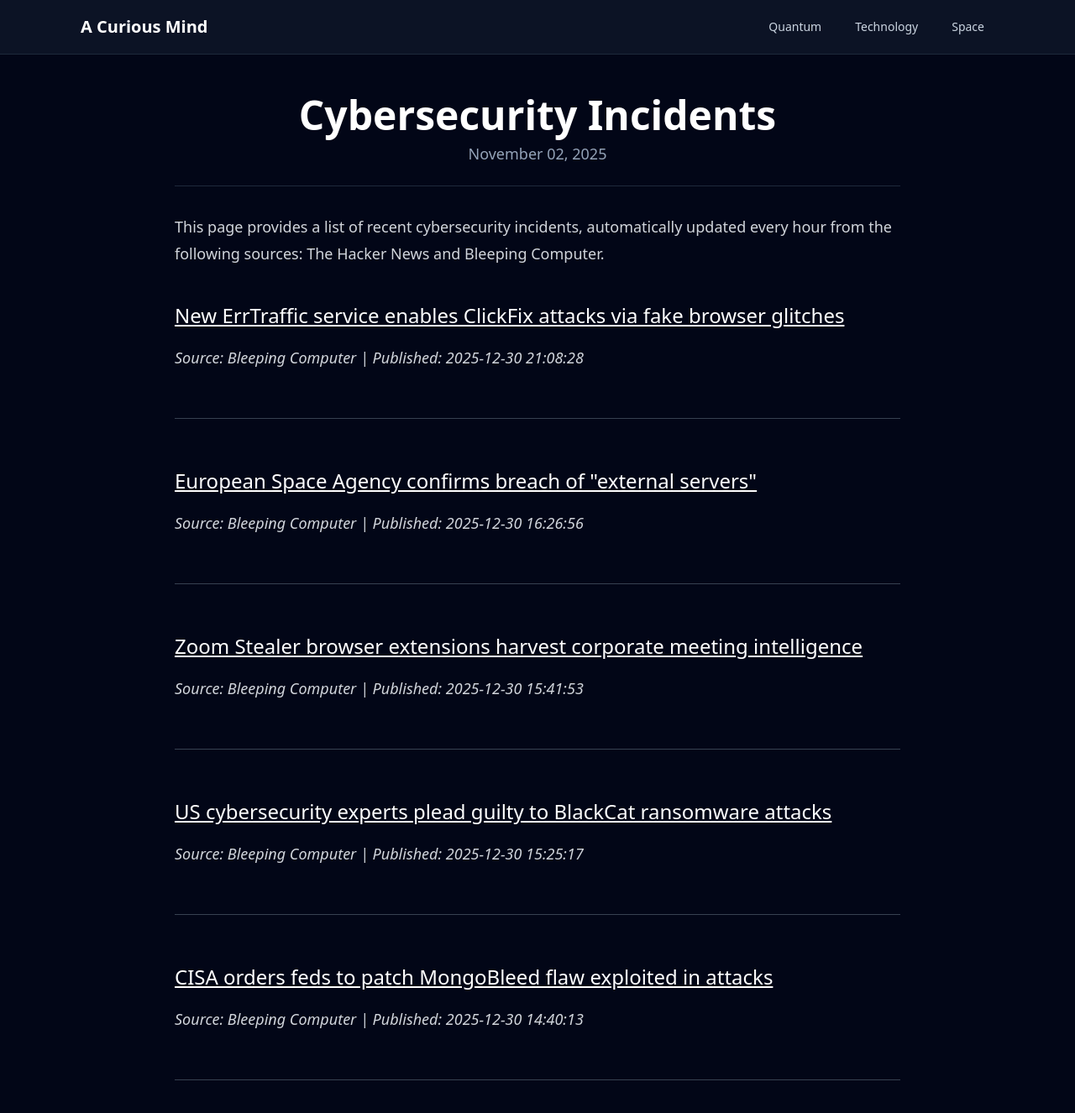
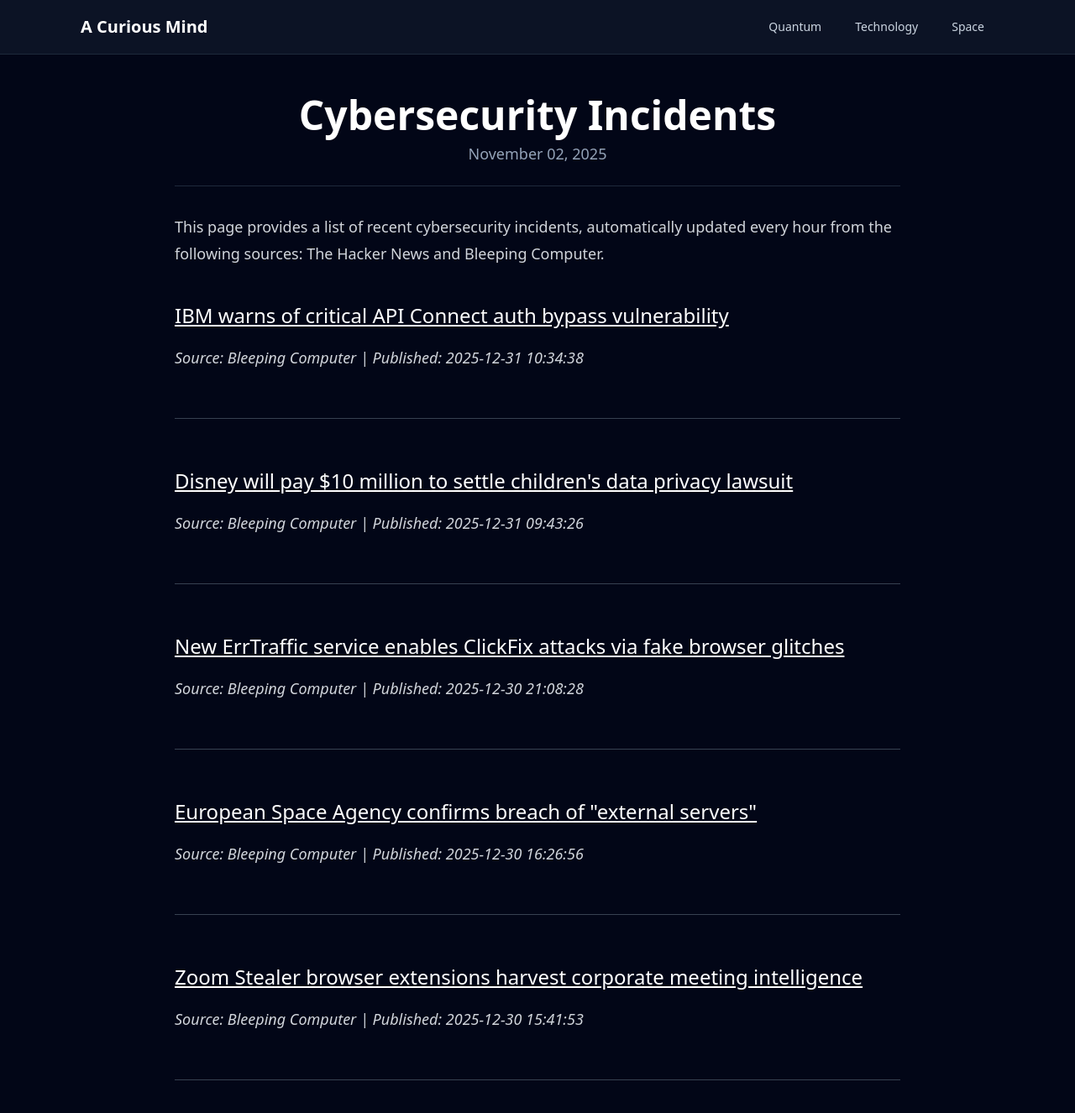
Before and after one commit to onehl7/onehl7.github.io, a Jekyll site: the page built from _posts/2025-11-02-cybersecurity-incidents.md, in a window 1280 px wide and 1400 px high. Shown: the top 1326 px of the window at 84% size. Built offline with Jekyll 4.4.1, drawn with Linux system fonts in a browser that asks for light colours; nearby versions of some CDN libraries.

Commit message:
Update news data

```diff
--- a/_data/news.json
+++ b/_data/news.json
@@ -1,4 +1,16 @@
 [
+  {
+    "source": "Bleeping Computer",
+    "title": "IBM warns of critical API Connect auth bypass vulnerability",
+    "link": "https://www.bleepingcomputer.com/news/security/ibm-warns-of-critical-api-connect-auth-bypass-vulnerability/",
+    "published": "2025-12-31 10:34:38"
+  },
+  {
+    "source": "Bleeping Computer",
+    "title": "Disney will pay $10 million to settle children's data privacy lawsuit",
+    "link": "https://www.bleepingcomputer.com/news/security/disney-will-pay-10m-to-settle-claims-of-childrens-privacy-violations-on-youtube/",
+    "published": "2025-12-31 09:43:26"
+  },
   {
     "source": "Bleeping Computer",
     "title": "New ErrTraffic service enables ClickFix attacks via fake browser glitches",
@@ -16,17 +28,5 @@
     "title": "Zoom Stealer browser extensions harvest corporate meeting intelligence",
     "link": "https://www.bleepingcomputer.com/news/security/zoom-stealer-browser-extensions-harvest-corporate-meeting-intelligence/",
     "published": "2025-12-30 15:41:53"
-  },
-  {
-    "source": "Bleeping Computer",
-    "title": "US cybersecurity experts plead guilty to BlackCat ransomware attacks",
-    "link": "https://www.bleepingcomputer.com/news/security/us-cybersecurity-experts-plead-guilty-to-blackcat-alphv-ransomware-attacks/",
-    "published": "2025-12-30 15:25:17"
-  },
-  {
-    "source": "Bleeping Computer",
-    "title": "CISA orders feds to patch MongoBleed flaw exploited in attacks",
-    "link": "https://www.bleepingcomputer.com/news/security/cisa-orders-federal-agencies-to-patch-mongobleed-flaw-actively-exploited-in-attacks/",
-    "published": "2025-12-30 14:40:13"
   }
 ]
```
